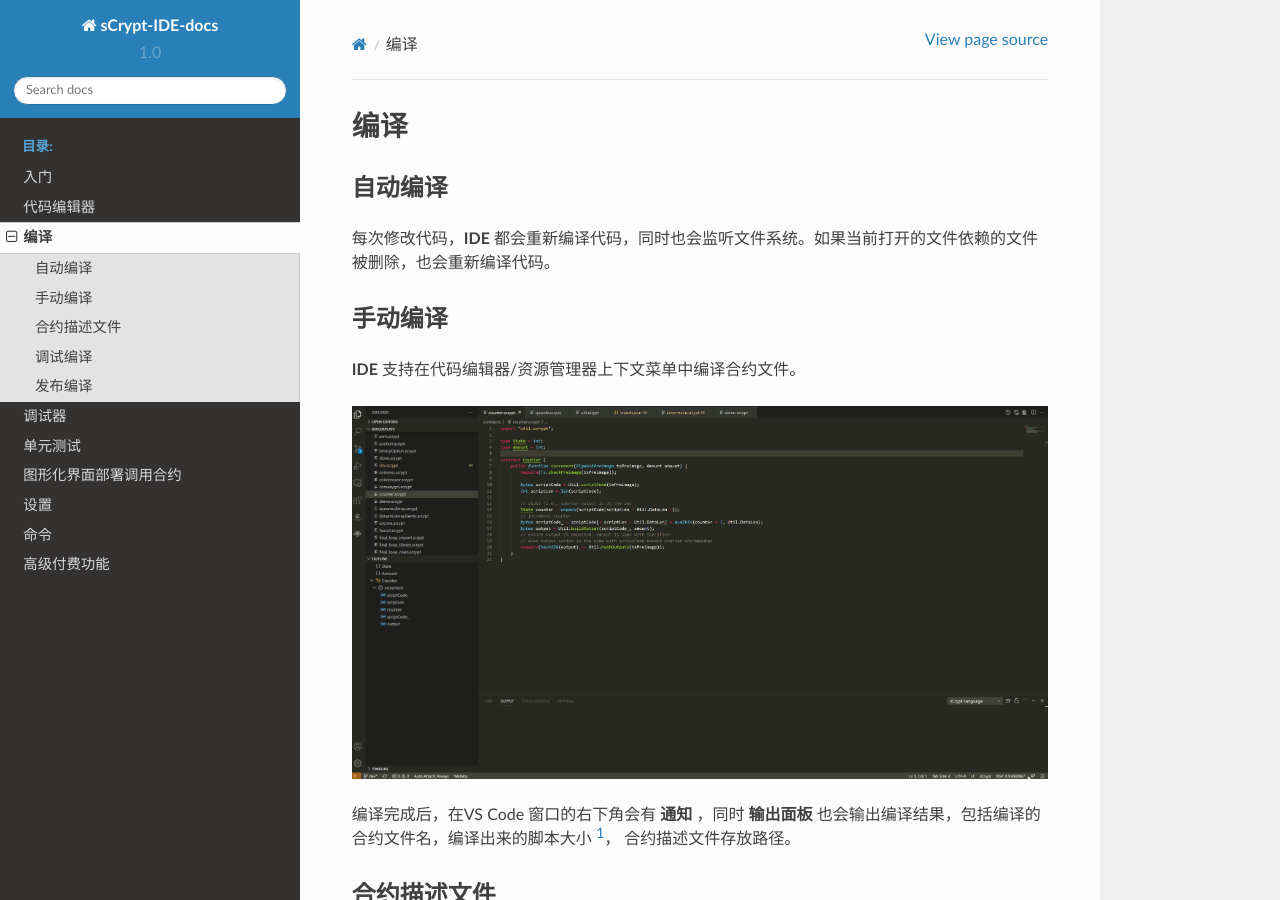
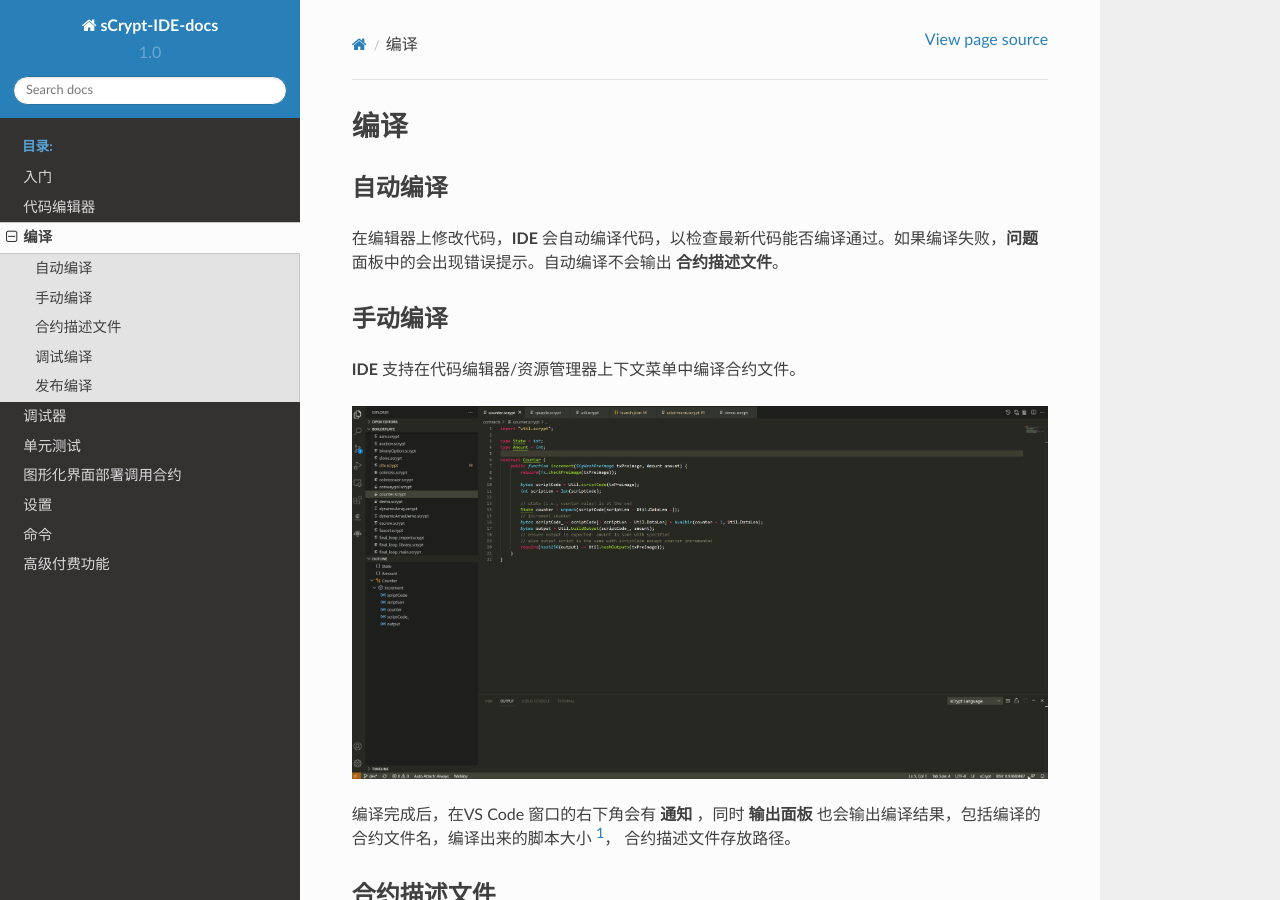
Before and after one commit to sCrypt-Inc/sCrypt-IDE-docs, a Sphinx documentation site: the page built from docs/compiling.rst, in a window 1280 px wide and 900 px high. Built offline with Sphinx 7.4.7 and the Read the Docs theme 2.0.0, drawn with Linux system fonts in a browser that asks for light colours.

Commit message:
update message

```diff
--- a/docs/compiling.rst
+++ b/docs/compiling.rst
@@ -8,7 +8,7 @@
 自动编译
 ===============
 
-每次修改代码，**IDE** 都会重新编译代码，同时也会监听文件系统。如果当前打开的文件依赖的文件被删除，也会重新编译代码。
+在编辑器上修改代码，**IDE** 会自动编译代码，以检查最新代码能否编译通过。如果编译失败，**问题** 面板中的会出现错误提示。自动编译不会输出 **合约描述文件**。
 
 
 手动编译
```
Also changed, not shown: 13 other files.
